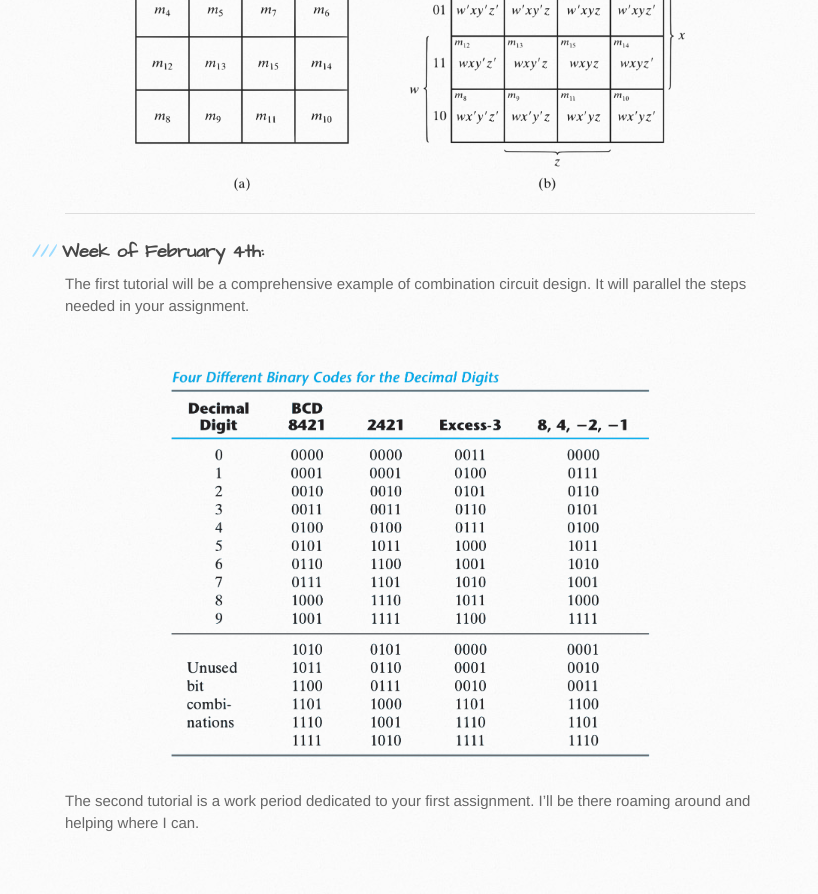
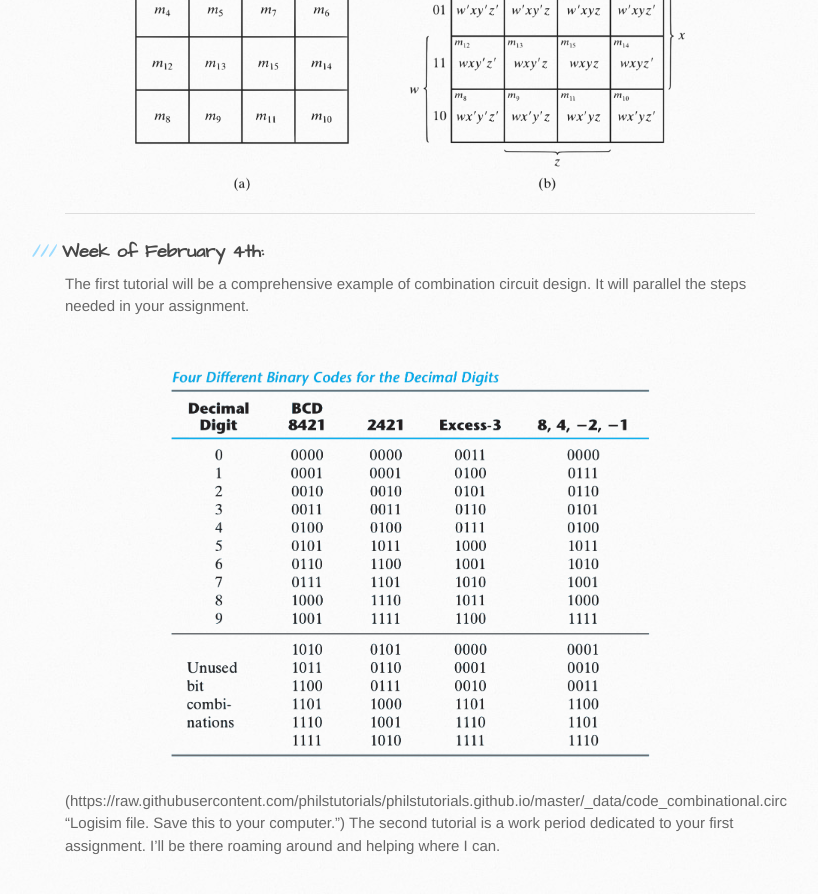
Before and after one commit to philstutorials/philstutorials.github.io, a Jekyll site: the page built from CPSC359W.md, in a window 1280 px wide and 900 px high, scrolled down 2233 px. Shown: the top 894 px of the window, without its empty margins (105-923 px from the left). Built offline with Jekyll 4.4.1, drawn with Linux system fonts in a browser that asks for light colours; our own code applies the rules of GitHub Pages for plain Markdown files.

Commit message:
Update CPSC359W.md

```diff
--- a/CPSC359W.md
+++ b/CPSC359W.md
@@ -64,4 +64,6 @@ The first tutorial will be a comprehensive example of combination circuit design
 />
 </div>
 </center>
+
+(https://raw.githubusercontent.com/philstutorials/philstutorials.github.io/master/_data/code_combinational.circ "Logisim file. Save this to your computer.")
 The second tutorial is a work period dedicated to your first assignment. I'll be there roaming around and helping where I can.
```
